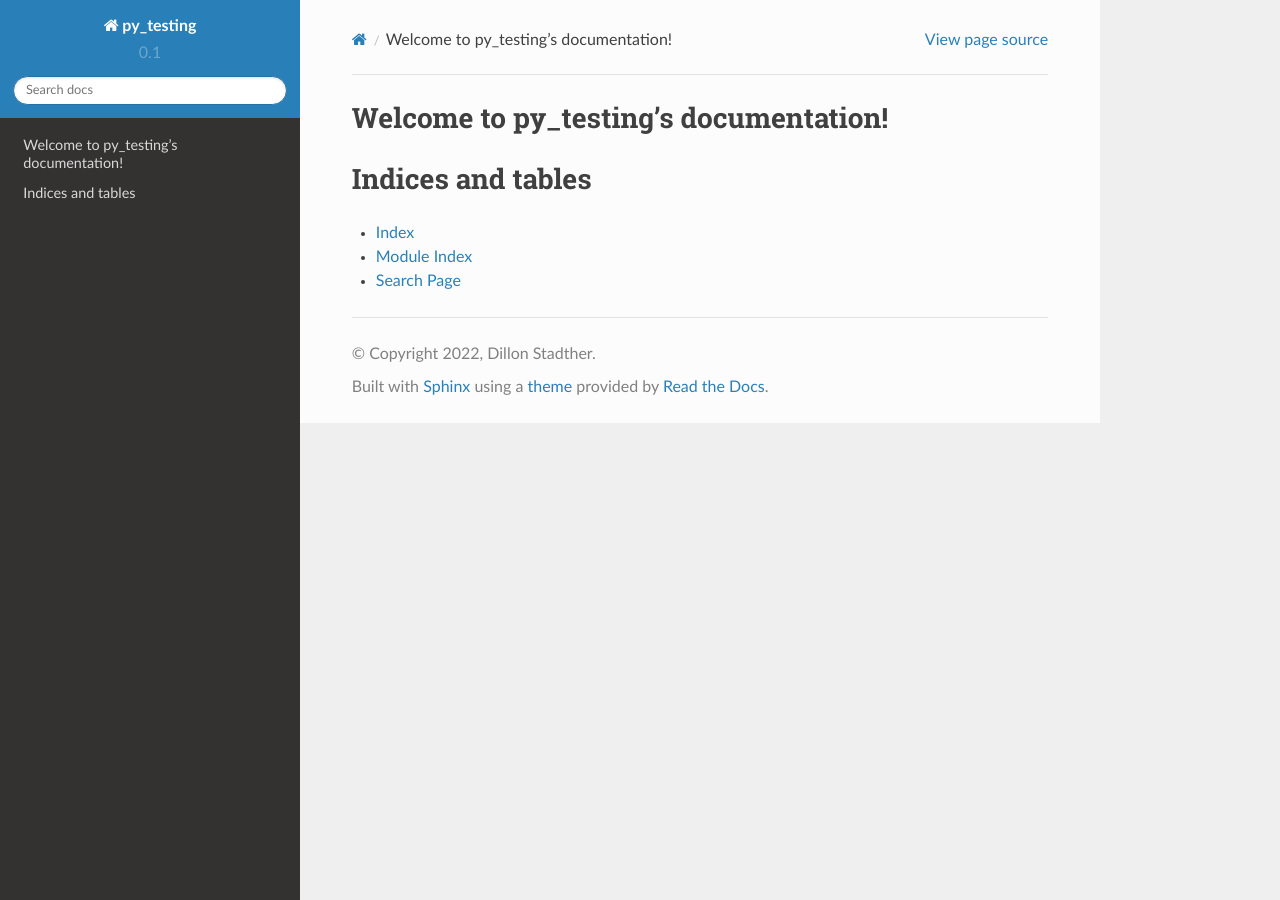
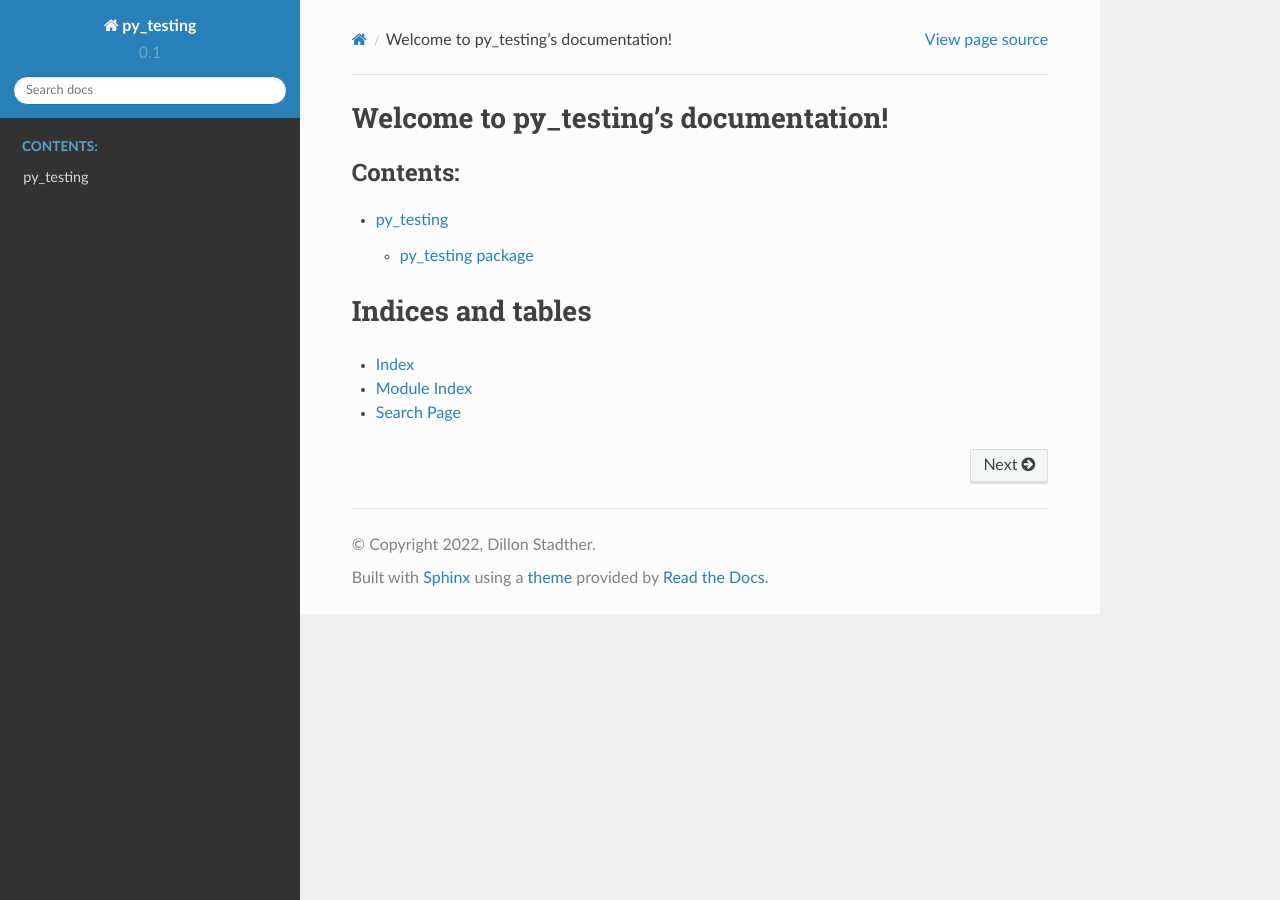
Before and after one commit to dlstadther/py_testing, a Sphinx documentation site: the page built from docs/index.rst, in a window 1280 px wide. Built offline with Sphinx 7.4.7 and the Read the Docs theme 2.0.0, drawn with Linux system fonts in a browser that asks for light colours.

```diff
--- a/docs/index.rst
+++ b/docs/index.rst
@@ -10,7 +10,7 @@ Welcome to py_testing's documentation!
    :maxdepth: 2
    :caption: Contents:
 
-
+   modules
 
 Indices and tables
 ==================
--- /dev/null
+++ b/docs/modules.rst
@@ -0,0 +1,7 @@
+py_testing
+==========
+
+.. toctree::
+   :maxdepth: 4
+
+   py_testing
```
Also changed, not shown: docs/py_testing.rst (added, +21 -0 lines).
